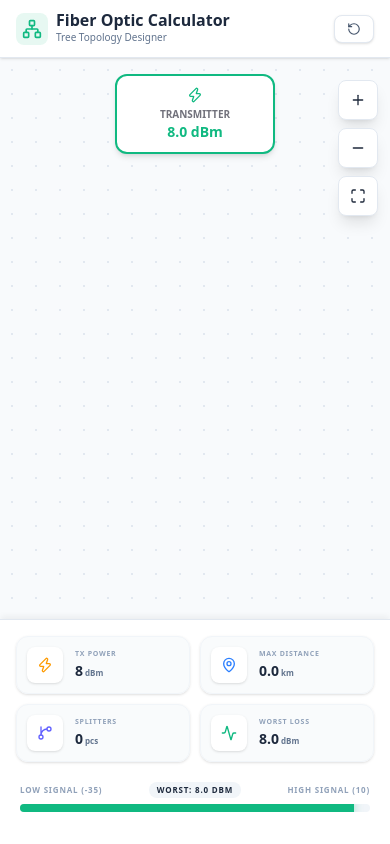
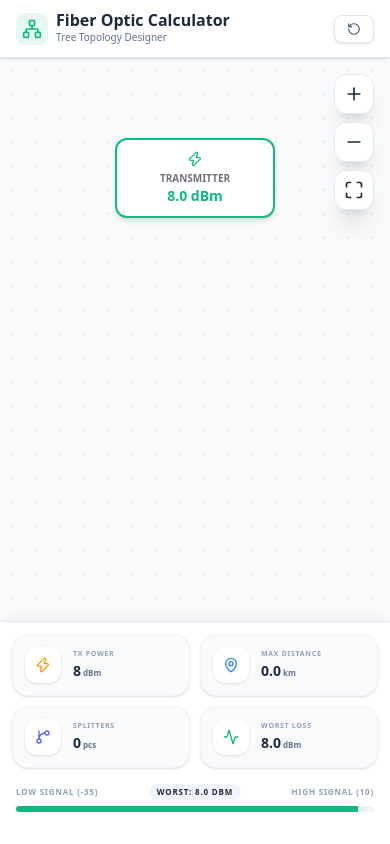
Before and after one commit to anwarmukhlis09-commits/fiber-tree-next, a Next.js app: page /fiber-tree-next/ in a window 390 px wide. Built offline with nearby package versions, Linux system fonts and the light colour scheme.

Commit message:
Optimize Zoom & Pan for mobile flexibility

```diff
--- a/src/app/page.tsx
+++ b/src/app/page.tsx
@@ -1,6 +1,6 @@
 'use client';
 
-import React, { useState, useEffect, useRef } from 'react';
+import React, { useState, useEffect, useRef, useCallback } from 'react';
 import {
   Network,
   RotateCcw,
@@ -31,6 +31,7 @@ const initialData: FiberNode = {
 export default function Home() {
   const [treeData, setTreeData] = useState<FiberNode>(initialData);
   const [zoom, setZoom] = useState(1);
+  const [offset, setOffset] = useState({ x: 0, y: 0 });
   const [isModalOpen, setIsModalOpen] = useState(false);
   const [editingNode, setEditingNode] = useState<FiberNode | null>(null);
   const [formData, setFormData] = useState({
@@ -41,8 +42,11 @@ export default function Home() {
     distance: 1
   });
 
+  const containerRef = useRef<HTMLDivElement>(null);
   const canvasRef = useRef<HTMLDivElement>(null);
   const svgRef = useRef<SVGSVGElement>(null);
+  const isDragging = useRef(false);
+  const lastPos = useRef({ x: 0, y: 0 });
 
   // Recalculate losses whenever tree data changes
   useEffect(() => {
@@ -54,6 +58,7 @@ export default function Home() {
     if (confirm('Reset semua data?')) {
       setTreeData(initialData);
       setZoom(1);
+      setOffset({ x: 0, y: 0 });
     }
   };
 
@@ -145,8 +150,8 @@ export default function Home() {
     setIsModalOpen(false);
   };
 
-  useEffect(() => {
-    const draw = () => {
+  // SVG drawing
+  const drawConnections = useCallback(() => {
     if (!svgRef.current || !canvasRef.current) return;
     const svg = svgRef.current;
     svg.innerHTML = '';
@@ -183,7 +188,7 @@ export default function Home() {
 
         const d = `M ${zPX} ${zPY} C ${zPX} ${(zPY + zCY) / 2}, ${zCX} ${(zPY + zCY) / 2}, ${zCX} ${zCY}`;
         path.setAttribute("d", d);
-          path.setAttribute("stroke", "#e2e8f0");
+        path.setAttribute("stroke", "#cbd5e1");
         path.setAttribute("stroke-width", "2");
         path.setAttribute("fill", "none");
         svg.appendChild(path);
@@ -193,15 +198,42 @@ export default function Home() {
     };
 
     drawLink(treeData);
+  }, [treeData, zoom]);
+
+  useEffect(() => {
+    const timer = setTimeout(drawConnections, 100);
+    window.addEventListener('resize', drawConnections);
+    return () => {
+      clearTimeout(timer);
+      window.removeEventListener('resize', drawConnections);
+    };
+  }, [drawConnections]);
+
+  // Pan Logic
+  const onPointerDown = (e: React.PointerEvent) => {
+    if ((e.target as HTMLElement).closest('.node') || (e.target as HTMLElement).closest('button')) return;
+    isDragging.current = true;
+    lastPos.current = { x: e.clientX, y: e.clientY };
+    (e.target as HTMLElement).setPointerCapture(e.pointerId);
   };
 
-    const timer = setTimeout(draw, 100);
-    window.addEventListener('resize', draw);
-    return () => {
-      clearTimeout(timer);
-      window.removeEventListener('resize', draw);
+  const onPointerMove = (e: React.PointerEvent) => {
+    if (!isDragging.current) return;
+    const dx = e.clientX - lastPos.current.x;
+    const dy = e.clientY - lastPos.current.y;
+    setOffset(prev => ({ x: prev.x + dx, y: prev.y + dy }));
+    lastPos.current = { x: e.clientX, y: e.clientY };
+    drawConnections();
   };
-  }, [treeData, zoom]);
+
+  const onPointerUp = () => {
+    isDragging.current = false;
+  };
+
+  const handleZoom = (delta: number) => {
+    setZoom(prev => Math.min(3, Math.max(0.2, prev + delta)));
+    setTimeout(drawConnections, 50);
+  };
 
   const summaryData = (() => {
     let totalDist = 0;
@@ -223,9 +255,9 @@ export default function Home() {
   const powerPercent = Math.min(100, Math.max(0, ((summaryData.worstPower + 35) / 45) * 100));
 
   return (
-    <div className="flex flex-col h-screen bg-slate-50 overflow-hidden font-sans">
+    <div className="flex flex-col h-screen bg-slate-50 overflow-hidden font-sans touch-none">
       {/* Header */}
-      <header className="bg-white border-b border-slate-200 px-4 md:px-8 py-3 md:py-4 flex justify-between items-center z-10 shadow-sm">
+      <header className="bg-white border-b border-slate-200 px-4 md:px-8 py-3 md:py-4 flex justify-between items-center z-50 shadow-sm">
         <div className="flex items-center gap-2 md:gap-3">
           <div className="bg-success/10 p-1.5 md:p-2 rounded-lg text-success">
             <Network className="w-5 h-5 md:w-6 md:h-6" />
@@ -244,39 +276,48 @@ export default function Home() {
         </button>
       </header>
 
-      {/* Main Canvas */}
-      <main className="flex-1 relative overflow-auto p-4 md:p-12 flex justify-center scroll-smooth bg-[radial-gradient(#e2e8f0_1px,transparent_1px)] [background-size:24px_24px]">
+      {/* Main Canvas Area */}
+      <main
+        ref={containerRef}
+        className="flex-1 relative overflow-hidden bg-[radial-gradient(#e2e8f0_1px,transparent_1px)] [background-size:24px_24px] cursor-grab active:cursor-grabbing"
+        onPointerDown={onPointerDown}
+        onPointerMove={onPointerMove}
+        onPointerUp={onPointerUp}
+      >
         <div
           ref={canvasRef}
-          className="relative min-w-full min-h-full origin-top transition-transform duration-100 ease-out"
-          style={{ transform: `scale(${zoom})` }}
+          className="absolute inset-0 flex items-start justify-center pt-20 transition-transform duration-75 ease-out origin-center"
+          style={{
+            transform: `translate(${offset.x}px, ${offset.y}px) scale(${zoom})`,
+          }}
         >
           <svg
             ref={svgRef}
-            className="absolute top-0 left-0 w-full h-full pointer-events-none z-0"
+            className="absolute top-0 left-0 w-[5000px] h-[5000px] pointer-events-none z-0 -translate-x-1/2"
+            style={{ left: '50%' }}
           />
-          <div className="relative z-10 flex flex-col items-center">
+          <div className="relative z-10">
             <TreeNode node={treeData} onNodeClick={handleNodeClick} />
           </div>
         </div>
 
         {/* Zoom Controls */}
-        <div className="fixed right-3 md:right-6 top-20 md:top-24 flex flex-col gap-2 md:gap-3 z-20">
-          <button onClick={() => setZoom(z => Math.min(2, z + 0.1))} className="w-10 h-10 md:w-12 md:h-12 bg-white border border-slate-200 rounded-lg md:rounded-xl flex items-center justify-center shadow-lg hover:text-primary transition-all">
-            <Plus className="w-4 h-4 md:w-5 md:h-5" />
+        <div className="absolute right-4 md:right-8 top-4 md:top-8 flex flex-col gap-2 md:gap-4 z-40">
+          <button onClick={() => handleZoom(0.2)} className="w-10 h-10 md:w-14 md:h-14 bg-white/90 backdrop-blur border border-slate-200 rounded-xl md:rounded-2xl flex items-center justify-center shadow-xl hover:text-primary transition-all active:scale-90">
+            <Plus className="w-5 h-5 md:w-6 md:h-6" />
           </button>
-          <button onClick={() => setZoom(z => Math.max(0.3, z - 0.1))} className="w-10 h-10 md:w-12 md:h-12 bg-white border border-slate-200 rounded-lg md:rounded-xl flex items-center justify-center shadow-lg hover:text-primary transition-all">
-            <Minus className="w-4 h-4 md:w-5 md:h-5" />
+          <button onClick={() => handleZoom(-0.2)} className="w-10 h-10 md:w-14 md:h-14 bg-white/90 backdrop-blur border border-slate-200 rounded-xl md:rounded-2xl flex items-center justify-center shadow-xl hover:text-primary transition-all active:scale-90">
+            <Minus className="w-5 h-5 md:w-6 md:h-6" />
           </button>
-          <button onClick={() => setZoom(1)} className="w-10 h-10 md:w-12 md:h-12 bg-white border border-slate-200 rounded-lg md:rounded-xl flex items-center justify-center shadow-lg hover:text-primary transition-all">
-            <Maximize className="w-4 h-4 md:w-5 md:h-5" />
+          <button onClick={() => { setZoom(1); setOffset({ x: 0, y: 0 }); setTimeout(drawConnections, 50); }} className="w-10 h-10 md:w-14 md:h-14 bg-white/90 backdrop-blur border border-slate-200 rounded-xl md:rounded-2xl flex items-center justify-center shadow-xl hover:text-primary transition-all active:scale-90">
+            <Maximize className="w-5 h-5 md:w-6 md:h-6" />
           </button>
         </div>
       </main>
 
       {/* Summary Panel */}
-      <footer className="bg-white border-t border-slate-200 p-4 md:p-6 pb-8 md:pb-10 z-10 shadow-[0_-4px_6px_-1px_rgba(0,0,0,0.05)]">
-        <div className="max-w-5xl mx-auto flex flex-col gap-4 md:gap-6">
+      <footer className="bg-white border-t border-slate-200 p-3 md:p-6 pb-8 md:pb-10 z-50 shadow-[0_-8px_10px_-4px_rgba(0,0,0,0.05)]">
+        <div className="max-w-5xl mx-auto flex flex-col gap-3 md:gap-6">
           <div className="grid grid-cols-2 lg:flex lg:justify-around items-stretch gap-2.5 md:gap-4">
             <SummaryCard Icon={Zap} title="TX Power" value={`${treeData.power}`} unit="dBm" color="text-amber-500" />
             <SummaryCard Icon={MapPin} title="Max Distance" value={`${summaryData.totalDist.toFixed(1)}`} unit="km" color="text-blue-500" />
@@ -290,10 +331,10 @@ export default function Home() {
               <span className="text-slate-800 font-extrabold bg-slate-100 px-2 py-0.5 rounded-full">Worst: {summaryData.worstPower.toFixed(1)} dBm</span>
               <span>High Signal (10)</span>
             </div>
-            <div className="h-2 md:h-2.5 bg-slate-100 rounded-full overflow-hidden">
+            <div className="h-1.5 md:h-2.5 bg-slate-100 rounded-full overflow-hidden">
               <div
                 className={`h-full transition-all duration-700 ease-out ${
-                  summaryData.worstPower > -20 ? 'bg-success shadow-[0_0_8px_rgba(16,185,129,0.5)]' : summaryData.worstPower > -27 ? 'bg-warning shadow-[0_0_8px_rgba(250,204,21,0.5)]' : 'bg-danger shadow-[0_0_8px_rgba(239,68,68,0.5)]'
+                  summaryData.worstPower > -20 ? 'bg-success shadow-[0_0_12px_rgba(16,185,129,0.4)]' : summaryData.worstPower > -27 ? 'bg-warning shadow-[0_0_12px_rgba(250,204,21,0.4)]' : 'bg-danger shadow-[0_0_12px_rgba(239,68,68,0.4)]'
                 }`}
                 style={{ width: `${powerPercent}%` }}
               />
@@ -302,10 +343,10 @@ export default function Home() {
         </div>
       </footer>
 
-      {/* Modal */}
+      {/* Modal - Unchanged but ensured z-index */}
       {isModalOpen && (
         <div className="fixed inset-0 bg-slate-900/40 backdrop-blur-sm z-[1000] flex items-center justify-center p-4">
-          <div className="bg-white w-full max-w-md rounded-2xl md:rounded-3xl p-6 md:p-8 shadow-2xl animate-in fade-in zoom-in duration-200 overflow-y-auto max-h-[90vh]">
+          <div className="bg-white w-full max-w-md rounded-3xl p-6 md:p-8 shadow-2xl animate-in fade-in zoom-in duration-200 overflow-y-auto max-h-[90vh]">
             <div className="flex justify-between items-center mb-4 md:mb-6">
               <h2 className="text-xl md:text-2xl font-bold text-slate-800">
                 {editingNode?.type === 'olt' ? 'Transmitter Config' : 'Splitter Config'}
@@ -322,7 +363,7 @@ export default function Home() {
                   type="text"
                   value={formData.name}
                   onChange={e => setFormData({...formData, name: e.target.value})}
-                  className="w-full px-3 md:px-4 py-2.5 md:py-3 bg-slate-50 border border-slate-200 rounded-lg md:rounded-xl outline-none focus:border-primary transition-colors"
+                  className="w-full px-4 py-3 bg-slate-50 border border-slate-200 rounded-xl outline-none focus:border-primary transition-colors"
                 />
               </div>
 
@@ -333,7 +374,7 @@ export default function Home() {
                     type="number"
                     value={formData.power}
                     onChange={e => setFormData({...formData, power: parseFloat(e.target.value)})}
-                    className="w-full px-3 md:px-4 py-2.5 md:py-3 bg-slate-50 border border-slate-200 rounded-lg md:rounded-xl outline-none focus:border-primary"
+                    className="w-full px-4 py-3 bg-slate-50 border border-slate-200 rounded-xl outline-none focus:border-primary"
                   />
                 </div>
               )}
@@ -343,7 +384,7 @@ export default function Home() {
                 <select
                   value={formData.ratio}
                   onChange={e => setFormData({...formData, ratio: e.target.value})}
-                  className="w-full px-3 md:px-4 py-2.5 md:py-3 bg-slate-50 border border-slate-200 rounded-lg md:rounded-xl outline-none focus:border-primary"
+                  className="w-full px-4 py-3 bg-slate-50 border border-slate-200 rounded-xl outline-none focus:border-primary"
                 >
                   <option value="1">No Splitter (1:1)</option>
                   <option value="2">1:2 (-3.5 dB)</option>
@@ -361,7 +402,7 @@ export default function Home() {
                   <select
                     value={formData.percentage}
                     onChange={e => setFormData({...formData, percentage: parseInt(e.target.value)})}
-                    className="w-full px-3 md:px-4 py-2.5 md:py-3 bg-slate-50 border border-slate-200 rounded-lg md:rounded-xl outline-none focus:border-primary"
+                    className="w-full px-4 py-3 bg-slate-50 border border-slate-200 rounded-xl outline-none focus:border-primary"
                   >
                     {[1,2,3,4,5,6,7,8,9,10,15,20,25,30,35,40,45,50].map(p => (
                       <option key={p} value={p}>{p < 10 ? `0${p}` : p}:{100-p}</option>
@@ -377,35 +418,19 @@ export default function Home() {
                     type="number"
                     value={formData.distance}
                     onChange={e => setFormData({...formData, distance: parseFloat(e.target.value)})}
-                    className="w-full px-3 md:px-4 py-2.5 md:py-3 bg-slate-50 border border-slate-200 rounded-lg md:rounded-xl outline-none focus:border-primary"
+                    className="w-full px-4 py-3 bg-slate-50 border border-slate-200 rounded-xl outline-none focus:border-primary"
                   />
                   <p className="text-[10px] md:text-xs text-slate-400 mt-1">Cable Loss: -{(formData.distance * LOSS_PER_KM).toFixed(2)} dB</p>
                 </div>
               )}
             </div>
 
-            <div className="flex gap-2 md:gap-4 mt-6 md:mt-8">
-              <button
-                onClick={() => setIsModalOpen(false)}
-                className="flex-1 px-4 md:px-6 py-2.5 md:py-3 bg-slate-100 text-slate-600 font-bold rounded-xl hover:bg-slate-200 transition-colors text-sm md:text-base"
-              >
-                Cancel
-              </button>
+            <div className="flex gap-4 mt-8">
+              <button onClick={() => setIsModalOpen(false)} className="flex-1 px-6 py-3 bg-slate-100 text-slate-600 font-bold rounded-xl hover:bg-slate-200 transition-colors">Cancel</button>
               {editingNode?.type !== 'olt' && (
-                <button
-                  onClick={deleteNode}
-                  className="px-4 md:px-6 py-2.5 md:py-3 bg-danger/10 text-danger font-bold rounded-xl hover:bg-danger/20 transition-colors text-sm md:text-base"
-                >
-                  <span className="md:hidden"><X className="w-5 h-5"/></span>
-                  <span className="hidden md:inline">Delete</span>
-                </button>
+                <button onClick={deleteNode} className="px-6 py-3 bg-danger/10 text-danger font-bold rounded-xl hover:bg-danger/20 transition-colors">Delete</button>
               )}
-              <button
-                onClick={saveNode}
-                className="flex-1 px-4 md:px-6 py-2.5 md:py-3 bg-primary text-white font-bold rounded-xl hover:bg-primary-dark transition-colors shadow-lg shadow-primary/20 text-sm md:text-base"
-              >
-                Save
-              </button>
+              <button onClick={saveNode} className="flex-1 px-6 py-3 bg-primary text-white font-bold rounded-xl hover:bg-primary-dark transition-colors shadow-lg shadow-primary/20">Save</button>
             </div>
           </div>
         </div>
@@ -416,21 +441,15 @@ export default function Home() {
 
 function SummaryCard({ Icon, title, value, unit, color }: { Icon: LucideIcon, title: string, value: string, unit: string, color: string }) {
   return (
-    <div className="bg-slate-50/80 border border-slate-100 rounded-xl md:rounded-2xl p-2.5 md:p-4 flex items-center gap-3 md:gap-4 shadow-sm">
-      <div className={`p-2.5 md:p-3 bg-white rounded-lg md:rounded-xl shadow-sm ${color}`}>
+    <div className="bg-slate-50 border border-slate-100 rounded-2xl p-3 md:p-4 flex items-center gap-3 md:gap-4 shadow-sm">
+      <div className={`p-2.5 md:p-3 bg-white rounded-xl shadow-sm ${color}`}>
         <Icon className="w-4 h-4 md:w-6 md:h-6" />
       </div>
       <div className="flex flex-col min-w-0">
-        <span className="text-[7px] md:text-[10px] font-bold text-slate-400 uppercase tracking-widest leading-none mb-1">
-          {title}
-        </span>
+        <span className="text-[7px] md:text-[10px] font-bold text-slate-400 uppercase tracking-widest leading-none mb-1">{title}</span>
         <div className="flex items-baseline gap-0.5">
-          <span className="text-sm md:text-xl font-black text-slate-800 truncate">
-            {value}
-          </span>
-          <span className="text-[8px] md:text-xs font-bold text-slate-500">
-            {unit}
-          </span>
+          <span className="text-sm md:text-xl font-black text-slate-800 truncate">{value}</span>
+          <span className="text-[8px] md:text-xs font-bold text-slate-500">{unit}</span>
         </div>
       </div>
     </div>
```
Lines whose indentation alone changed are shown as unchanged.
